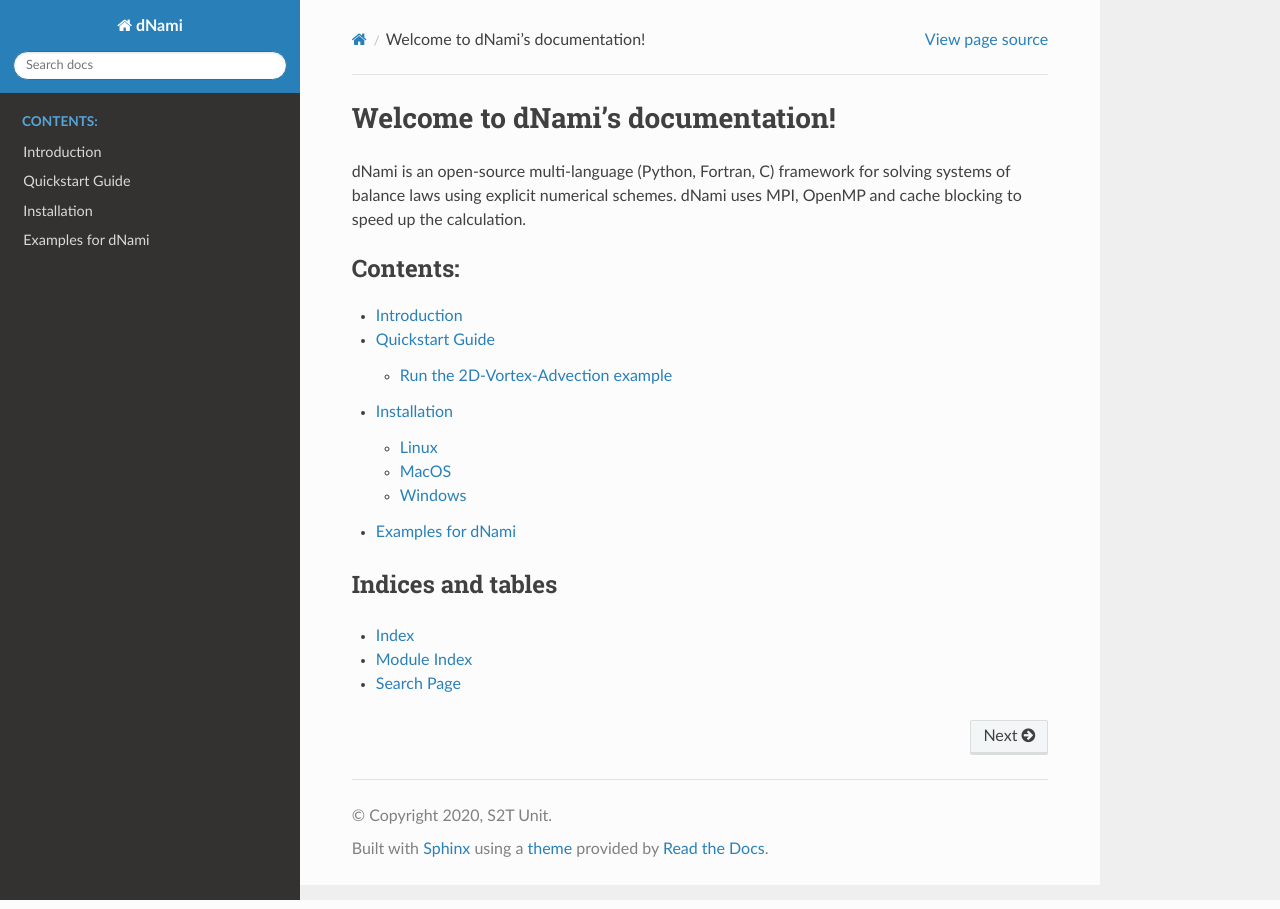
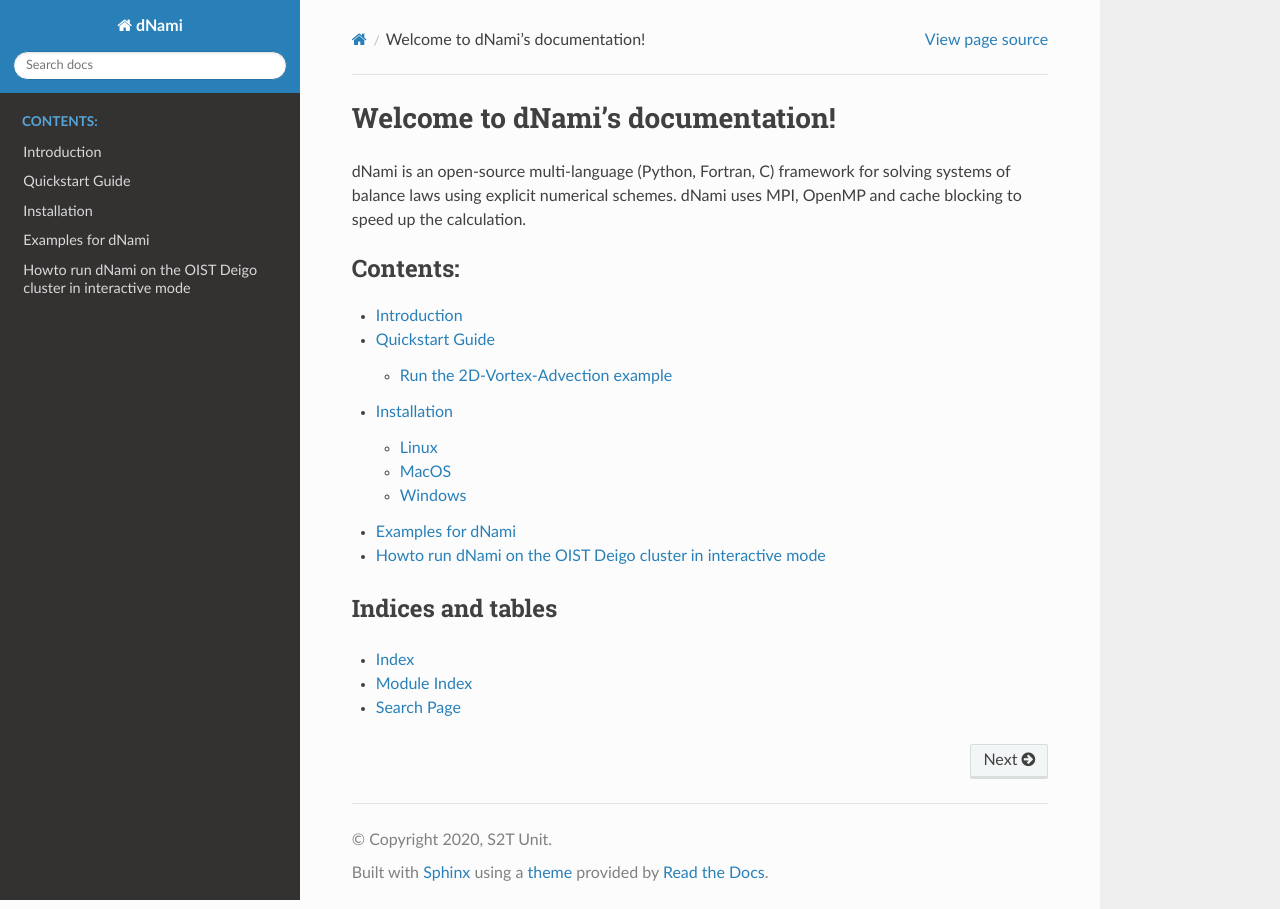
Before and after one commit to dNamiLab/dNami, a Sphinx documentation site: the page built from doc/index.rst, in a window 1280 px wide. Built offline with Sphinx 7.4.7 and the Read the Docs theme 2.0.0, drawn with Linux system fonts in a browser that asks for light colours; some of the changed lines change nothing that is shown.

Commit message:
Extened the doc

```diff
--- a/doc/index.rst
+++ b/doc/index.rst
@@ -18,6 +18,7 @@
    usage/quickstart
    usage/installation
    usage/examples
+   usage/deigo
 
 
 Indices and tables
--- /dev/null
+++ b/doc/usage/deigo.rst
@@ -0,0 +1,82 @@
+Howto run dNami on the OIST Deigo cluster in interactive mode
+*************************************************************
+This tutorial will explain how to run the 2D-Vortex-Advection example
+on the OIST cluster Deigo.
+
+.. highlight:: sh
+
+
+1. Login to Deigo::
+
+    ssh -X YourName@deigo.oist.jp
+
+2. Generate a SSH key (Press the Enter key so select the default values)::
+
+    ssh-keygen -t ed25519 -C "your_email@oist.jp"
+
+3. Register the SSH key in our Github page
+    .. image:: img/g1.jpg
+       :width: 100%
+
+4. Active your new ssh key for OIST
+    .. image:: img/g2.jpg
+       :width: 100%
+
+5. Clone dNami from the github repository, in your home directory execute the following command::
+
+    git@github.com:oist/dNami.git
+
+6. Load Python version 3.7 with the following command::
+
+    module load python/3.7.3
+
+7. Install the Python make system scons::
+
+    python3 -m pip install --user scons
+
+8. Change into interactive mode (if the cluster is very busy it may take some time until your request will be executed)::
+
+    srun -t 0-1 -p compute -C zen2 -c 20  --mem=16G --pty
+
+9. From the command in step 8 you should get some output similar to the output below::
+
+    srun: job 3783215 queued and waiting for resources
+    srun: job 3783215 has been allocated resources
+
+10. Change into the dNami/exm/2d_vortex_advection directory, copy the two files genRhs.py and rhs.py to the src/generate directory::
+
+     cp genRhs.py ../../src/generate
+     cp rhs.py ../../src/generate
+
+11. Change into the src directory run the script::
+
+     ./install_clean.sh
+
+12. If your environment is setup correctly it should compile and build the dNami library. Add the dNami library to your path, from inside the src directory execute the command::
+
+     source env_dNami.sh
+
+13. Set the number of OpenMP threads to 1::
+
+     export OMP_NUM_THREADS=1
+
+14. Change to the dNami/exm/2d_vortex_advection/ directory and run the example with the following command::
+
+     mpirun --oversubscribe -n 24 python3 compute.py
+
+15. The output can be visualized by using the live_view.py script. You can login to Deigo with a second terminal window (keep the first terminal open to run the code). For running dNami you **must** be in **interactive mode**, for visualizing the output you don't need to be in interactive mode (running live_view from a login node is ok).
+You can distinguish between the two modes by looking at your bash::
+
+     your_name@deigo-login1 src]$    "login" indicates that you are on a login node
+     your_name@deigo011706 src]$     "deigo011706" indicates that you are in the interactive mode (instead of 011706 it could also be a different number)
+
+16. Copy the live_view.py file to the example directory (assuming you are inside the directory dNami/exm/2d_vortex_advection) ::
+
+     mkdir out/liv
+     cp ../../pst/liv/live_view.py ./out/liv
+
+17. Run live_view.py with the following command (from inside the out/liv directory)::
+
+     python3 live_view.py
+
+18. If no new window opens on your MacOS screen, you may need to install XQuartz: https://www.xquartz.org/index.html
```
Also changed, not shown: doc/usage/img/g1.jpg (added), doc/usage/img/g2.jpg (added).
